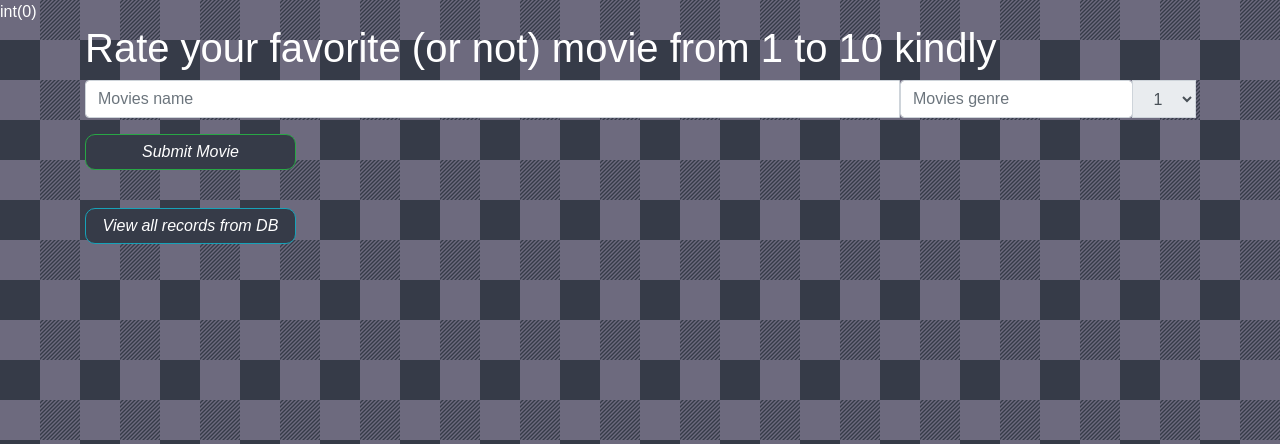
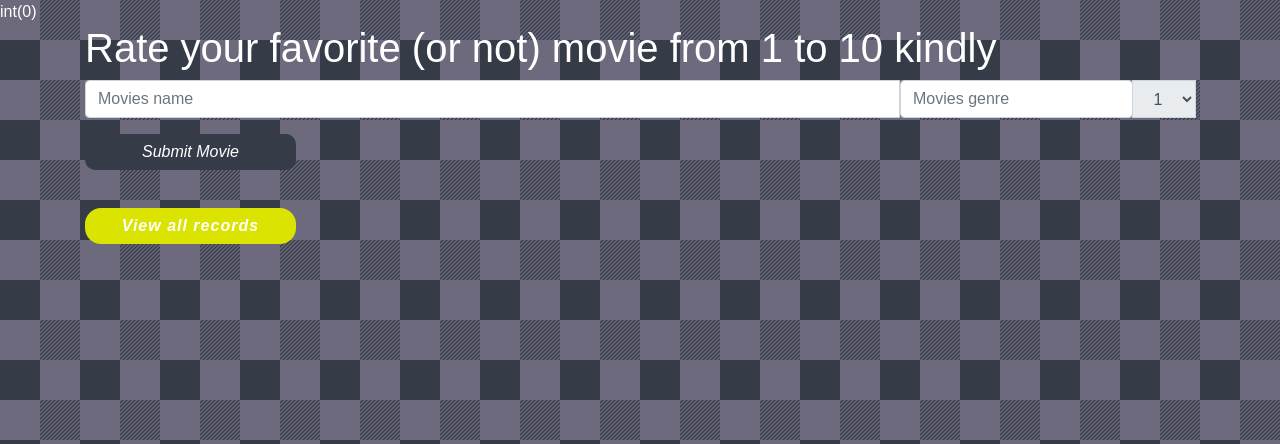
Before and after one commit to TadjievCodes/PHP_Form_Project, a PHP site: page /tadjiev_form.php in a window 1280 px wide. Shown: the top 444 px of the page. Run offline with PHP 8.4, Linux system fonts and the light colour scheme.

Commit message:
Fixed the CSS buttons

```diff
--- a/tadjiev_project/style.css
+++ b/tadjiev_project/style.css
@@ -16,7 +16,8 @@
     caret-color: purple;
 }
 
-.btn {
+button[type="submit"],
+#buttonD {
     background: #363b48;
     color: #fff;
     width: 19%;
@@ -35,7 +36,8 @@
     transition-delay: .2s, .3s, 0s;
 }
 
-.btn:hover {
+button[type="submit"]:hover,
+#buttonD {
     background-color: #DBE300;
     color: white;
     /*
--- a/tadjiev_project/tadjiev_form.php
+++ b/tadjiev_project/tadjiev_form.php
@@ -55,14 +55,14 @@
                 </div>
             </div>
 
-            <button type="submit" class="btn btn-success mt-3">Submit Movie</button>
+            <button type="submit" class="btn mt-3">Submit Movie</button>
         </form>';
         }
         ?>
 
 
 
-        <a class="btn btn-info" href="tadjiev_output.php" role="button">View all records from DB</a>
+        <a class="btn" id="buttonD" href="tadjiev_output.php" role="button">View all records</a>
 
 
 
--- a/tadjiev_project/tadjiev_functions.php
+++ b/tadjiev_project/tadjiev_functions.php
@@ -55,7 +55,7 @@
     $sql="INSERT INTO movies (nameMovie, genre, rating) VALUES ('$_POST[name]', '$_POST[genreEntry]', '$_POST[rate]')";
     if ($connecting->query($sql) === TRUE) {
 
-        echo "<div class='alert alert-success' role='alert'> A new row has successfully been added! Congratulations! </div>" ."<br>";
+        echo "<div class='alert alert-success' role='alert'> A new row has successfully been added! Congratulations Dear User! </div>" ."<br>";
       } else {
         echo "Error: " . $sql . "<br>" . $connecting->error;
     }
```
